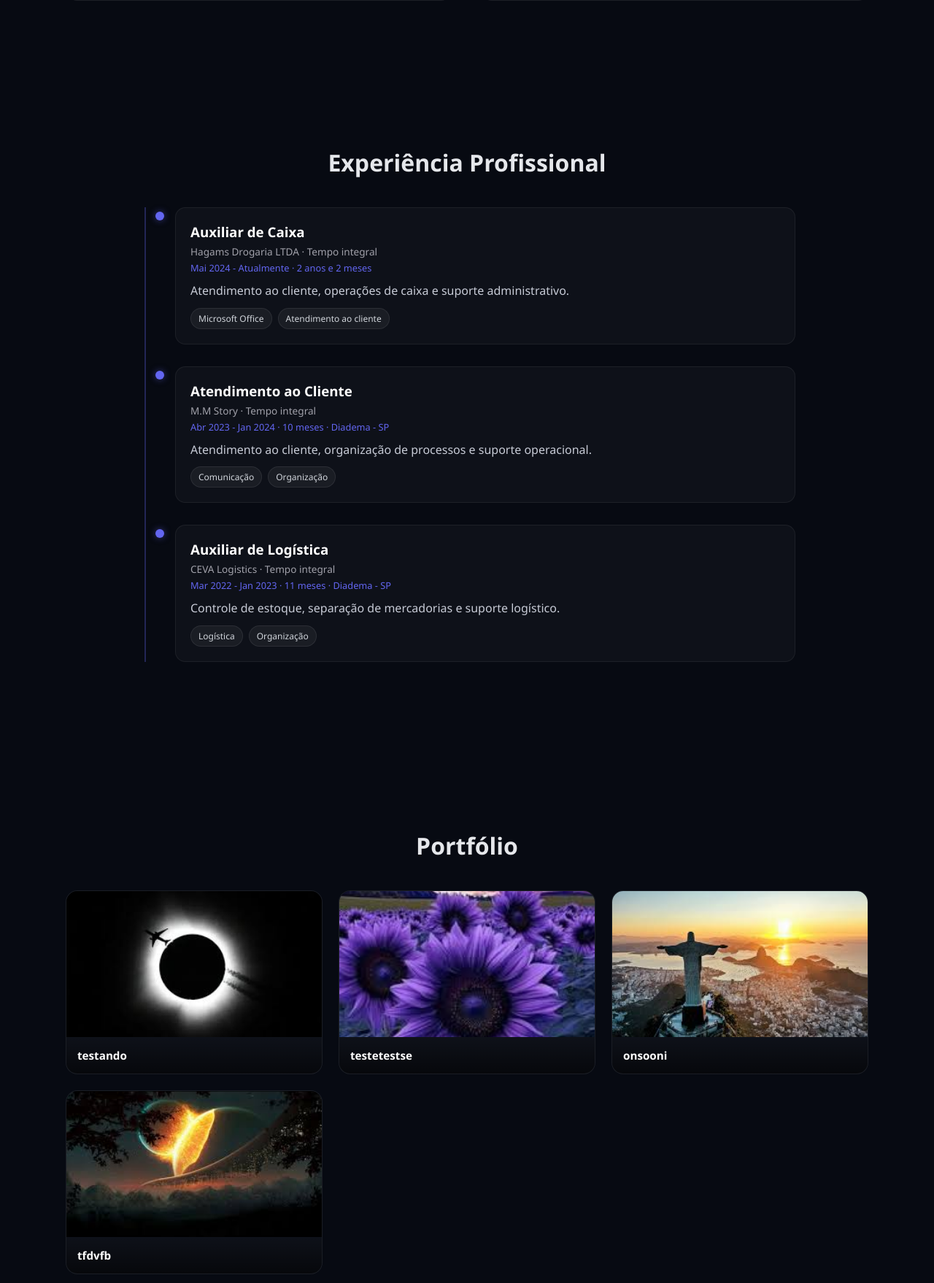
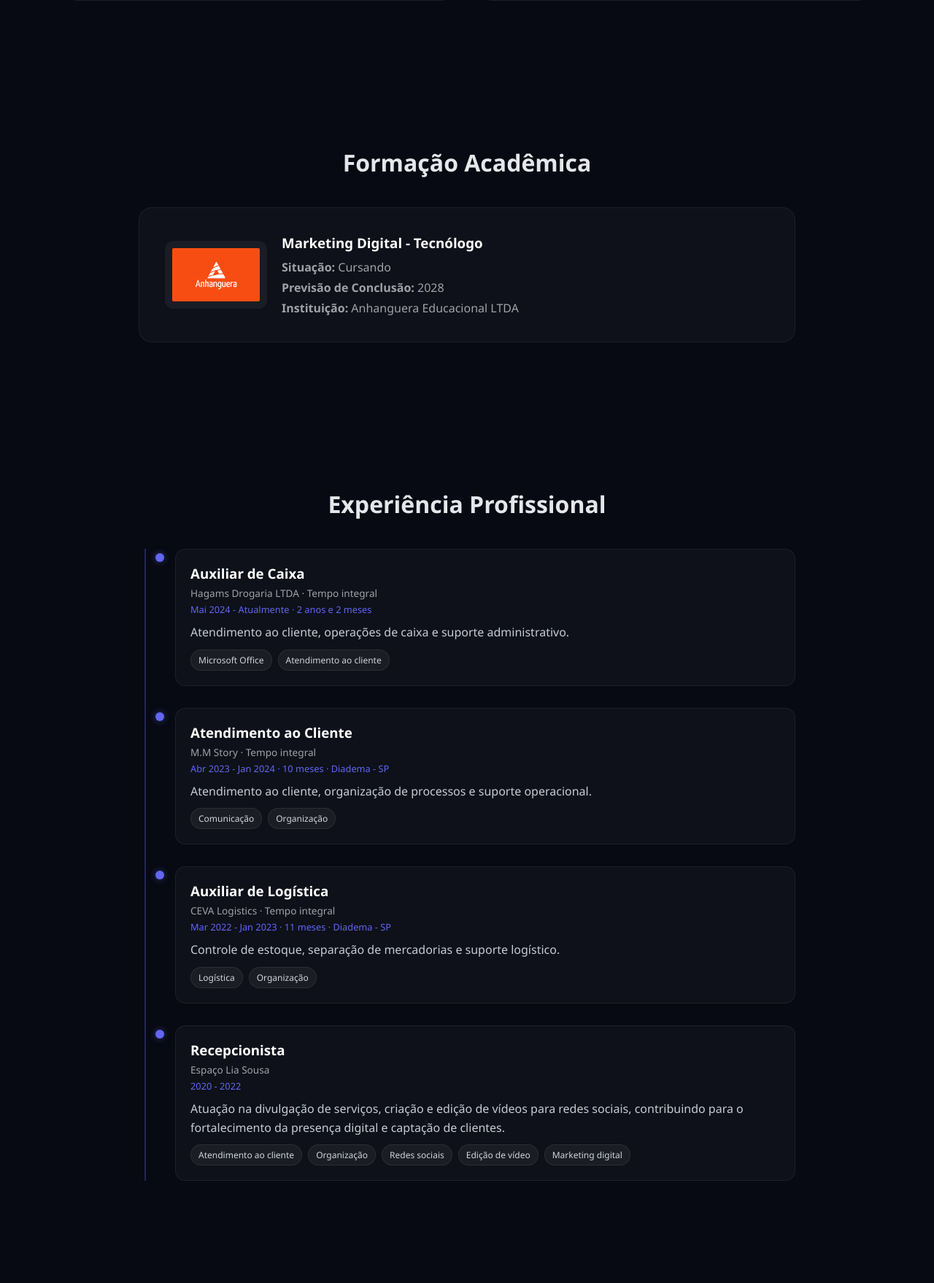
Before and after one commit to AnaPyxels/AnaPyxels.github.io, a Flask app: page / in a window 1280 px wide. Shown: the part 1320-3078 px from the top of the page at 73% size. Run offline with Flask 3, Linux system fonts and the light colour scheme.

Commit message:
Imagem Anhanguera

```diff
--- a/data/conteudo.json
+++ b/data/conteudo.json
@@ -2,10 +2,9 @@
     "nome": "Ana Carolina Gonçalves Lopes",
     "cargo": "Estagiária de Marketing",
     "sobre": "Sou uma profissional em início de carreira na área de Marketing, com foco em comunicação, criação de conteúdo e redes sociais. Tenho facilidade em aprender novas ferramentas, gosto de trabalhar com criatividade e busco constantemente melhorar minhas habilidades.\r\n\r\nAtualmente, meu objetivo é desenvolver experiência prática na área, contribuindo com ideias, organização e execução de estratégias que gerem resultados.",
-    "instagram": "https://www.instagram.com/jheex.silva/",
-    "linkedin": "https://br.linkedin.com/company/anagovbr",
-    "whatsapp": "11981382542",
-    "email": "teste@teste.com.br",
+    "linkedin": "https://www.linkedin.com/in/analopes31/",
+    "whatsapp": "11933478019",
+    "email": "Analopes3108@gmail.com",
     "foto": "uploads/1777952550120.png",
     "projetos": [
         {
--- a/templates/index.html
+++ b/templates/index.html
@@ -857,7 +857,6 @@ section{
 }
 
 /* CORES ESPECÍFICAS */
-.instagram:hover .icon{ background:#E1306C22; }
 .linkedin:hover .icon{ background:#0A66C222; }
 .whatsapp:hover .icon{ background:#25D36622; }
 .email:hover .icon{ background:#6366F122; }
@@ -907,8 +906,8 @@ section{
     <nav class="nav">
         <a href="#home">Home</a>
         <a href="#sobre">Sobre</a>
+        <a href="#formacao">Formação</a>
         <a href="#trabalhos">Trabalhos</a>
-        <a href="#formacao">Formação</a>
         <a href="#portfolio">Portfólio</a>
         <a href="#certificacoes">Certificações</a>
         <a href="#contato" class="cta">Contato</a>
@@ -989,7 +988,52 @@ section{
 
 </section>
 
-<section id="experiencia">
+<section id="formacao">
+
+    <h2 class="title">Formação Acadêmica</h2>
+
+    <div class="card" style="display:flex; gap:20px; align-items:center; flex-wrap:wrap;">
+
+        <!-- IMAGEM -->
+        <img
+            src="{{ url_for('static', filename='Uploads/anhanguera.png') }}"
+            alt="Anhanguera Educacional"
+            style="
+                width:140px;
+                height:auto;
+                border-radius:12px;
+                background:rgba(255,255,255,0.05);
+                padding:10px;
+                object-fit:contain;
+            "
+        >
+
+        <!-- TEXTO -->
+        <div style="flex:1; min-width:250px;">
+
+            <h3 style="color:white; margin-bottom:10px;">
+                Marketing Digital - Tecnólogo
+            </h3>
+
+            <p style="color:#A1A1AA; margin-bottom:6px;">
+                <strong>Situação:</strong> Cursando
+            </p>
+
+            <p style="color:#A1A1AA; margin-bottom:6px;">
+                <strong>Previsão de Conclusão:</strong> 2028
+            </p>
+
+            <p style="color:#A1A1AA;">
+                <strong>Instituição:</strong> Anhanguera Educacional LTDA
+            </p>
+
+        </div>
+
+    </div>
+
+</section>
+
+<section id="trabalhos">
 
     <h2 class="title">Experiência Profissional</h2>
 
@@ -1053,6 +1097,31 @@ section{
                 <div class="tags">
                     <span>Logística</span>
                     <span>Organização</span>
+                </div>
+
+            </div>
+        </div>
+
+        <!-- 4 -->
+        <div class="timeline-item">
+            <div class="timeline-dot"></div>
+            <div class="timeline-content">
+
+                <h3>Recepcionista</h3>
+                <span class="company">Espaço Lia Sousa</span>
+                <span class="date">2020 - 2022</span>
+
+                <p>
+                    Atuação na divulgação de serviços, criação e edição de vídeos para redes sociais,
+                    contribuindo para o fortalecimento da presença digital e captação de clientes.
+                </p>
+
+                <div class="tags">
+                    <span>Atendimento ao cliente</span>
+                    <span>Organização</span>
+                    <span>Redes sociais</span>
+                    <span>Edição de vídeo</span>
+                    <span>Marketing digital</span>
                 </div>
 
             </div>
@@ -1203,16 +1272,6 @@ section{
 
     <div class="contact-grid">
 
-        {% if dados.instagram %}
-        <a class="contact-card instagram" href="{{ dados.instagram }}" target="_blank">
-            <div class="icon"><i class="fa-brands fa-instagram"></i></div>
-            <div class="contact-info">
-                <h3>Instagram</h3>
-                <span>Veja meu conteúdo</span>
-            </div>
-        </a>
-        {% endif %}
-
         {% if dados.linkedin %}
         <a class="contact-card linkedin" href="{{ dados.linkedin }}" target="_blank">
             <div class="icon"><i class="fa-brands fa-linkedin"></i></div>
```
Also changed, not shown: static/uploads/anhanguera.png (added).
